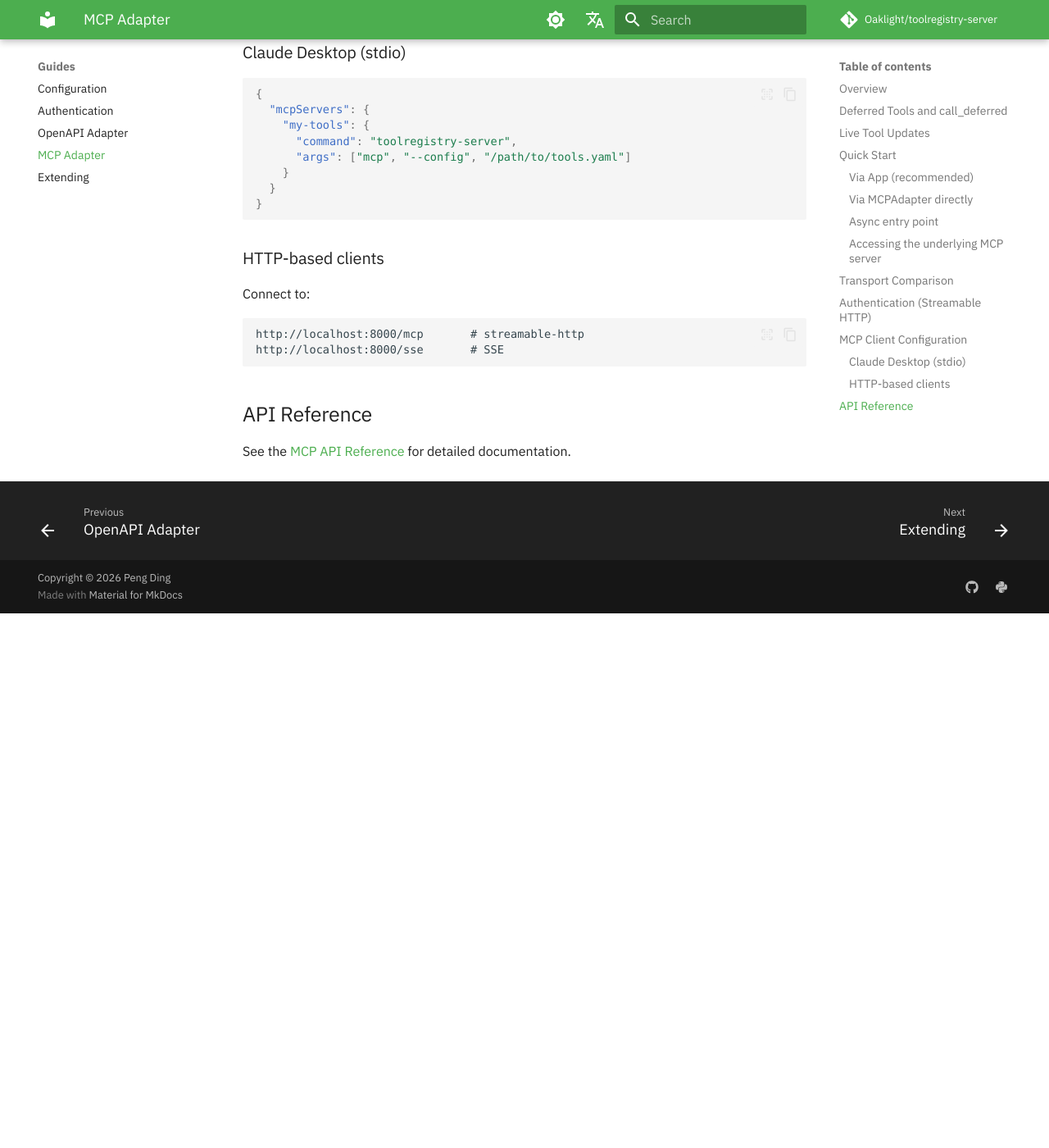
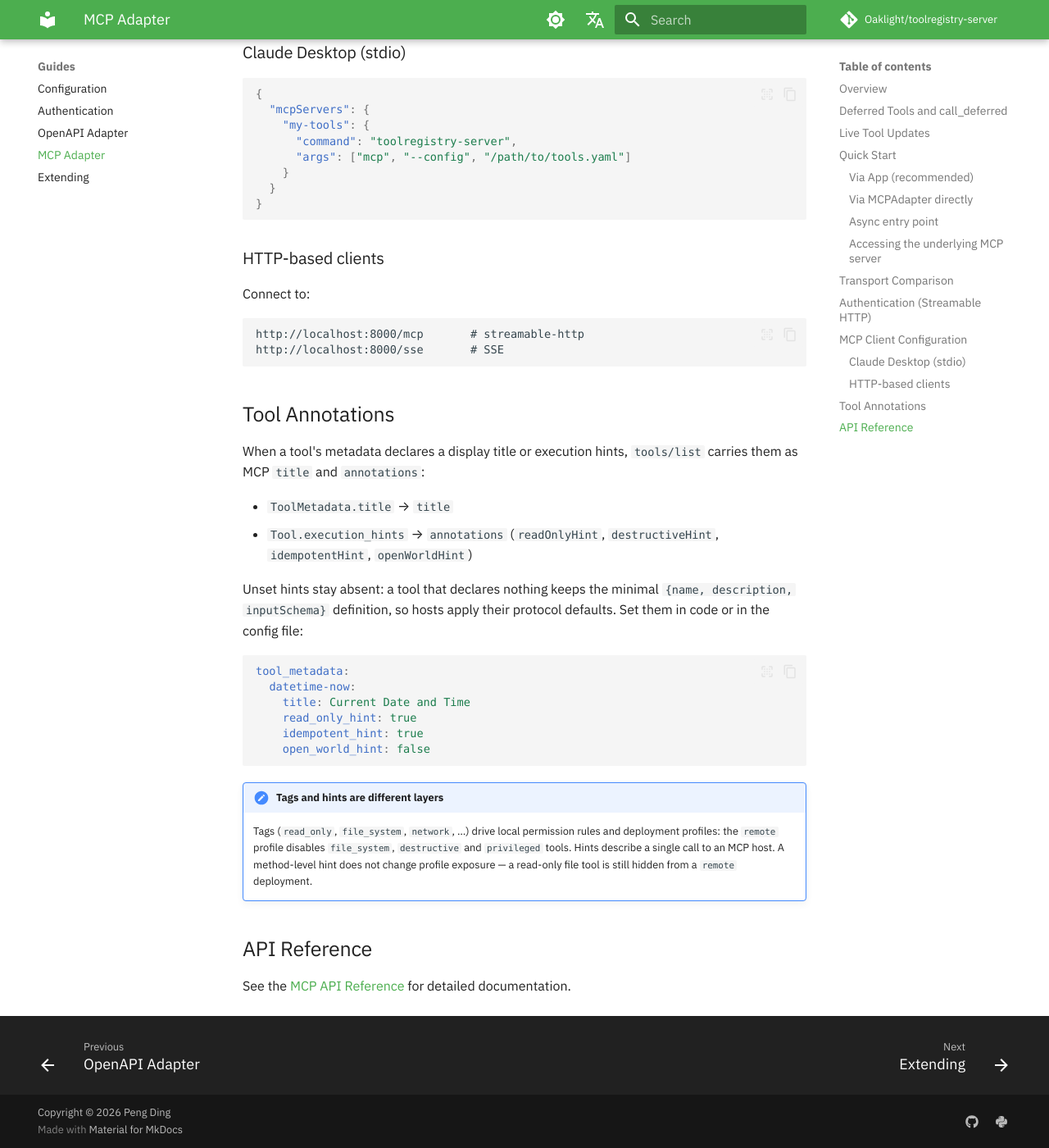
Before and after one commit to Oaklight/toolregistry-server, an MkDocs documentation site: the page built from docs/guides/mcp.md, in a window 1280 px wide and 1400 px high, scrolled down 3128 px. Shown: the whole window at 82% size. Built offline with MkDocs 1.6.1 and Material for MkDocs 9.7.7, drawn with Linux system fonts in a browser that asks for light colours; some web fonts are replaced; comment, search, counter and statistics services are not loaded; before the commit the page ends 3876 px from its top, so only the background shows below that.

Commit message:
docs: document execution-hint annotations and x- extensions (#280)

````diff
--- a/docs/guides/mcp.md
+++ b/docs/guides/mcp.md
@@ -137,6 +137,27 @@ http://localhost:8000/mcp       # streamable-http
 http://localhost:8000/sse       # SSE
 ```
 
+## Tool Annotations
+
+When a tool's metadata declares a display title or execution hints, `tools/list` carries them as MCP `title` and `annotations`:
+
+- `ToolMetadata.title` → `title`
+- `Tool.execution_hints` → `annotations` (`readOnlyHint`, `destructiveHint`, `idempotentHint`, `openWorldHint`)
+
+Unset hints stay absent: a tool that declares nothing keeps the minimal `{name, description, inputSchema}` definition, so hosts apply their protocol defaults. Set them in code or in the config file:
+
+```yaml
+tool_metadata:
+  datetime-now:
+    title: Current Date and Time
+    read_only_hint: true
+    idempotent_hint: true
+    open_world_hint: false
+```
+
+!!! note "Tags and hints are different layers"
+    Tags (`read_only`, `file_system`, `network`, …) drive local permission rules and deployment profiles: the `remote` profile disables `file_system`, `destructive` and `privileged` tools. Hints describe a single call to an MCP host. A method-level hint does not change profile exposure — a read-only file tool is still hidden from a `remote` deployment.
+
 ## API Reference
 
 See the [MCP API Reference](../reference/api/mcp.md) for detailed documentation.
````
Also changed, not shown: docs/changelog.md (+1 -0 lines), docs/guides/openapi.md (+14 -0 lines).
